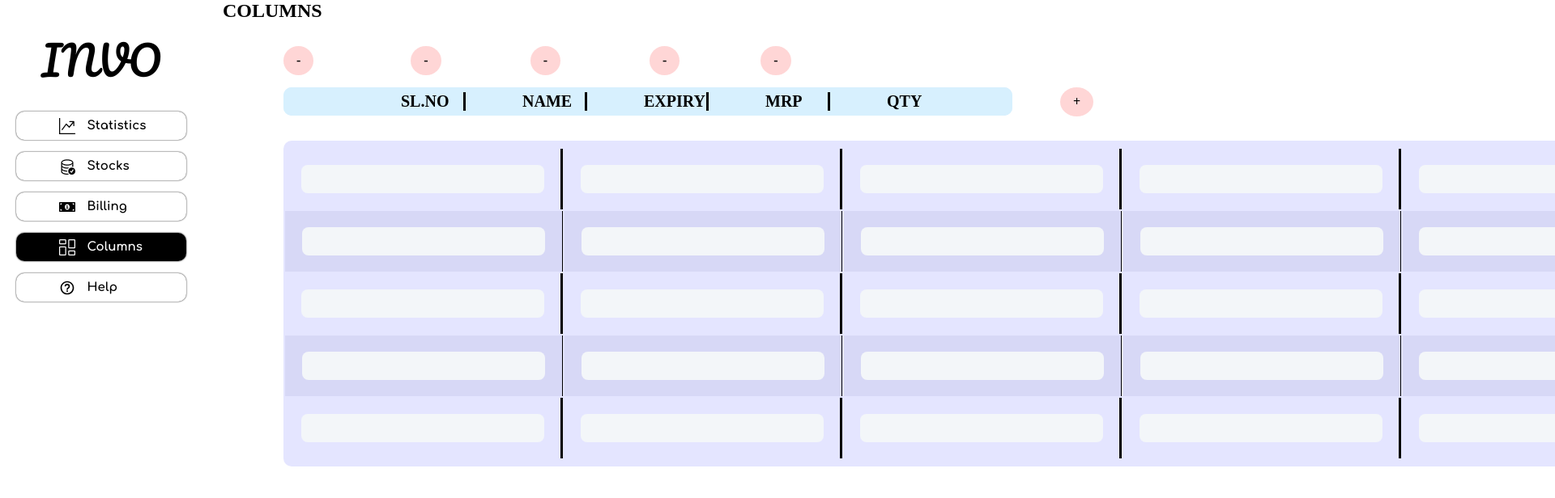
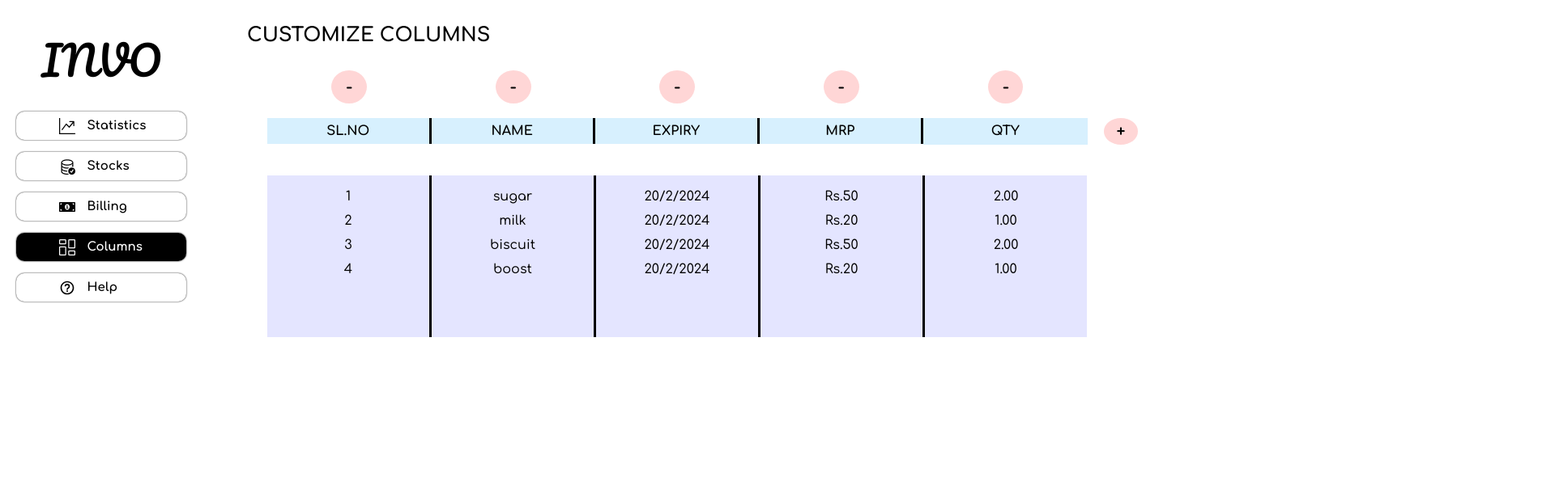
Before and after one commit to nikhitkumar00/Inventify, a React (Vite) app: page /column in a window 1280 px wide. Shown: the top 616 px of the page at 81% size, 1920 px wide, since content can reach past the window. Built offline with nearby package versions, Linux system fonts and the light colour scheme.

Commit message:
re-designed Columns

```diff
--- a/src/Components/Column/Column.css
+++ b/src/Components/Column/Column.css
@@ -1,114 +1,120 @@
 .wrapper_Column {
   width: 900px;
   height: 100vh;
+}
+.child_wrap_Column{
   display: flex;
   flex-direction: column;
-  gap: 30px;
+  gap: 50px;
 }
 .h2_Column{
-  margin-left: 25px;
+  margin-left: 55px;
+  font-family: comfortaa;
+  margin-top: 30px;
+  margin-bottom: 30px;
 }
-.header_Column {
+.header_Column{
+  display: flex;
+  margin-left: 80px;
+}
+.head1_Column,.head2_Column,.head3_Column,.head4_Column{
   display: flex;
   flex-direction: column;
-  gap: 15px;
-}
-.title_Column {
-  display: flex;
-  justify-content: space-evenly;
-}
-.minus_Column {
-  display: flex;
-  /*justify-content: center;*/
-}
-.container_Column {
-  display: flex;
-  justify-content: space-between;
-}
-.plus_Column {
-  background-color: #ffd6d6;
-  padding: 9px 16px;
-  border-radius: 50%;
-  margin-left: 35px;
+  gap: 18px;
+  height: 80px;
+  width: 900px;
+  align-items: center;
+  font-family: comfortaa;
   font-weight: 900;
 }
-
-.minus1_Column,.minus2_Column,.minus4_Column,.minus3_Column,.minus5_Column {
+.minus1_Column,.minus2_Column,.minus4_Column,.minus3_Column {
   background-color: #ffd6d6;
-  padding: 9px 16px;
+  text-align: center;
+  padding: 9px 18px;
   border-radius: 50%;
+  font-weight: 1500;
+  font-size: 20px;
+}
+.bg_Column{
+  display: flex;
+  gap: 20px;
+}
+.head5_Column{
+  display: flex;
+  flex-direction: column;
+  gap: 18px;
+  height: 80px;
+  width: 900px;
+  font-family: comfortaa;
   font-weight: 900;
 }
-.container_Column {
-  display: flex;
-  margin-left: 100px;
-  width: 1000px;
+.minus5_Column{
+  background-color: #ffd6d6;
+  padding: 9px 18px;
+  text-align: center;
+  border-radius: 50%;
+  font-weight: 1500;
+  font-size: 20px;
+  width: 43px;
+  margin-left: 80px;
 }
-.minus1_Column {
-  margin-left: 100px;
-  margin-right: 50px;
+.plus_Column{
+  background-color: #ffd6d6;
+  padding: 5px 16px;
+  border-radius: 50%;
+  font-weight: 1500;
+  font-size: 20px;
 }
-.minus2_Column {
-  margin-left: 70px;
-  margin-right: 50px;
-}
-.minus3_Column {
-  margin-left: 60px;
-  margin-right: 50px;
-}
-.minus4_Column {
-  margin-left: 60px;
-  margin-right: 50px;
-}
-.minus5_Column {
-  margin-left: 50px;
-  margin-right: 50px;
-}
-.title_Column {
-  display: flex;
-  justify-content: center;
+.title_child_Column{
+  background-color: #d7f0fe;
+  width: 202.5px;
   text-align: center;
-  font-weight: bold;
-  align-items: center;
-  width: 150px;
-  margin-left: 0px;
-}
-.title_Column {
-    background-color: #d7f0fe;
-    border-radius: 10px;
-    height: 35px;
-    width: 900px;
-  }
-.table_Column {
-  margin-left: 100px;
-  background-color: #e4e5ff;
-  border-radius: 10px;
-  width: 900px;
-  height: 100px;
-  padding: 8px 40px 8px 0px;
-}
-.odd_Column,
-.even_Column {
-  height: 10px;
-}
-.even_Column {
-  background-color: #d7d8f6;
-}
-
-.odd_child_Column {
+  height: 33px;
+  padding: 7px 0px;
   border-right: 3px solid black;
 }
-.title_child_Column {
+.title_child5_Column{
+  background-color: #d7f0fe;
+  width: 202.5px;
+  text-align: center;
+  height: 33px;
+  padding: 7px 0px;
+}
+.table_Column{
+  display: flex;
+  margin-left: 80px;
+}
+.odd_Column{
+  background-color: #E4E5FF;
+  display: flex;
+  flex-direction: column;
+  height: 200px;
+  padding: 17px 50px;
   border-right: 3px solid black;
-  padding: 0px 70px;
-  width: 150px;
 }
-.input_Column {
-  opacity: 0px;
-  color: #000000;
-  border: none;
+.odd5_Column{
+  background-color: #E4E5FF;
+  display: flex;
+  flex-direction: column;
+  height: 200px;
+  padding: 17px 50px;
+}
+.even_Column{
+  background-color: #E4E5FF;
+  display: flex;
+  flex-direction: column;
+  padding: 17px 50px;
+  border-right: 3px solid black;
+}
+.odd_child_Column{
+  width: 100px;
   height: 30px;
-  width: 150px;
-  background-color: inherit;
-  padding-left: 10px;
+  font-family: comfortaa;
+  font-weight: 500;
 }
+.even_child_Column{
+  width: 100px;
+  height: 30px;
+  font-family: comfortaa;
+  font-weight: 500;
+}
--- a/src/Components/Column/Column.jsx
+++ b/src/Components/Column/Column.jsx
@@ -1,118 +1,68 @@
 import "./Column.css";
-
 
 const Columns = () => {
   return (
     <div className="wrapper_Column">
-      <h2 className="h2_Column">COLUMNS</h2>
+      <h2 className="h2_Column">CUSTOMIZE COLUMNS</h2>
+      <div className="child_wrap_Column">
         <div className="header_Column">
-        <div className="minus_Column">
+          <div className="head1_Column">
             <div className="minus1_Column">-</div>
+            <div className="title_child_Column">SL.NO</div>
+          </div>
+          <div className="head2_Column">
             <div className="minus2_Column">-</div>
+            <div className="title_child_Column">NAME</div>
+          </div>
+          <div className="head3_Column">
             <div className="minus3_Column">-</div>
+            <div className="title_child_Column">EXPIRY</div>
+          </div>
+          <div className="head4_Column">
             <div className="minus4_Column">-</div>
+            <div className="title_child_Column">MRP</div>
+          </div>
+          <div className="head5_Column">
             <div className="minus5_Column">-</div>
-        </div>
-        <div className="container_Column">
-          <table className="title_Column">
-            <tr className="title_Column">
-              <td className="title_child_Column">SL.NO</td>
-              <td className="title_child_Column">NAME</td>
-              <td className="title_child_Column">EXPIRY</td>
-              <td className="title_child_Column">MRP</td>
-              <td className="title_child_Column">QTY</td>
-            </tr>
-          </table>
+            <div className="bg_Column">
+              <div className="title_child5_Column">QTY</div>
               <div className="plus_Column">+</div>
             </div>
           </div>
+        </div>
         <table className="table_Column">
-        <tr className="odd_Column">
-          <td className="odd_child_Column">
-            <input className="input_Column" type="text"></input>
-          </td>
-          <td className="odd_child_Column">
-            <input className="input_Column"  type="text"></input>
-          </td>
-          <td className="odd_child_Column">
-            <input className="input_Column"  type="text"></input>
-          </td>
-          <td className="odd_child_Column">
-            <input className="input_Column"  type="text"></input>
-          </td>
-          <td className="odd_child_Column">
-            <input className="input_Column"  type="text"></input>
-          </td>
-        </tr>
-        <tr className="even_Column">
-          <td className="even_child_Column">
-            <input className="input_Column"  type="text"></input>
-          </td>
-          <td className="even_child_Column">
-            <input className="input_Column"  type="text"></input>
-          </td>
-          <td className="even_child_Column">
-            <input className="input_Column"  type="text"></input>
-          </td>
-          <td className="even_child_Column">
-            <input className="input_Column"  type="text"></input>
-          </td>
-          <td className="even_child_Column">
-            <input className="input_Column"  type="text"></input>
-          </td>
-        </tr>
-        <tr className="odd_Column">
-          <td className="odd_child_Column">
-            <input className="input_Column"  type="text"></input>
-          </td>
-          <td className="odd_child_Column">
-            <input className="input_Column"  type="text"></input>
-          </td>
-          <td className="odd_child_Column">
-            <input className="input_Column"  type="text"></input>
-          </td>
-          <td className="odd_child_Column">
-            <input className="input_Column"  type="text"></input>
-          </td>
-          <td className="odd_child_Column">
-            <input className="input_Column" type="text"></input>
-          </td>
-        </tr>
-        <tr className="even_Column">
-          <td className="even_child_Column">
-            <input className="input_Column"  type="text"></input>
-          </td>
-          <td className="even_child_Column">
-            <input className="input_Column"  type="text"></input>
-          </td>
-          <td className="even_child_Column">
-            <input className="input_Column"  type="text"></input>
-          </td>
-          <td className="even_child_Column">
-            <input className="input_Column"  type="text"></input>
-          </td>
-          <td className="even_child_Column">
-            <input className="input_Column"  type="text"></input>
-          </td>
-        </tr>
-        <tr className="odd_Column">
-          <td className="odd_child_Column">
-            <input className="input_Column"  type="text"></input>
-          </td>
-          <td className="odd_child_Column">
-            <input className="input_Column"  type="text"></input>
-          </td>
-          <td className="odd_child_Column">
-            <input className="input_Column"  type="text"></input>
-          </td>
-          <td className="odd_child_Column">
-            <input className="input_Column"  type="text"></input>
-          </td>
-          <td className="odd_child_Column">
-            <input className="input_Column"  type="text"></input>
-          </td>
-        </tr>
+          <div className="odd_Column">
+            <div className="odd_child_Column">1</div>
+            <div className="even_child_Column">2</div>
+            <div className="odd_child_Column">3</div>
+            <div className="even_child_Column">4</div>
+          </div>
+          <div className="even_Column">
+            <div className="odd_child_Column">sugar</div>
+            <div className="even_child_Column">milk</div>
+            <div className="odd_child_Column">biscuit</div>
+            <div className="even_child_Column">boost</div>
+          </div>
+          <div className="odd_Column">
+            <div className="odd_child_Column">20/2/2024</div>
+            <div className="even_child_Column">20/2/2024</div>
+            <div className="odd_child_Column">20/2/2024</div>
+            <div className="even_child_Column">20/2/2024</div>
+          </div>
+          <div className="even_Column">
+            <div className="odd_child_Column">Rs.50</div>
+            <div className="even_child_Column">Rs.20</div>
+            <div className="odd_child_Column">Rs.50</div>
+            <div className="even_child_Column">Rs.20</div>
+          </div>
+          <div className="odd5_Column">
+            <div className="odd_child_Column">2.00</div>
+            <div className="even_child_Column">1.00</div>
+            <div className="odd_child_Column">2.00</div>
+            <div className="even_child_Column">1.00</div>
+          </div>
         </table>
+      </div>
     </div>
   );
 };
```
Lines whose indentation alone changed are shown as unchanged.
